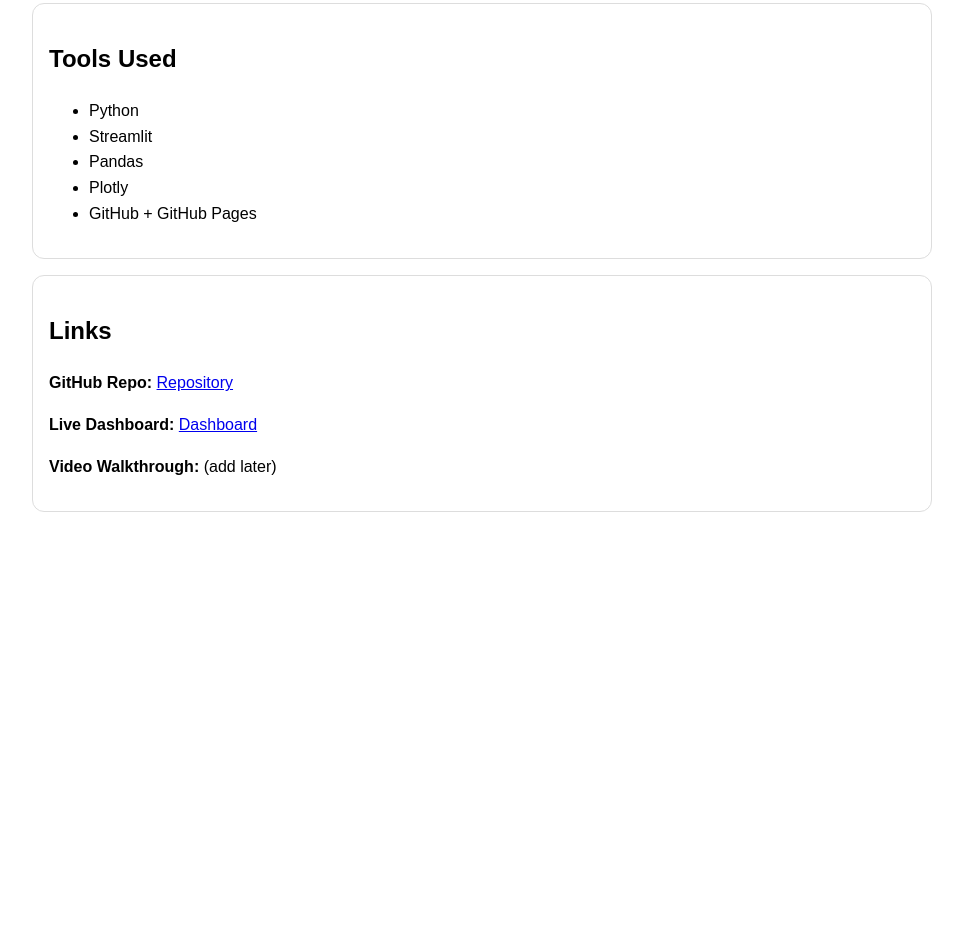
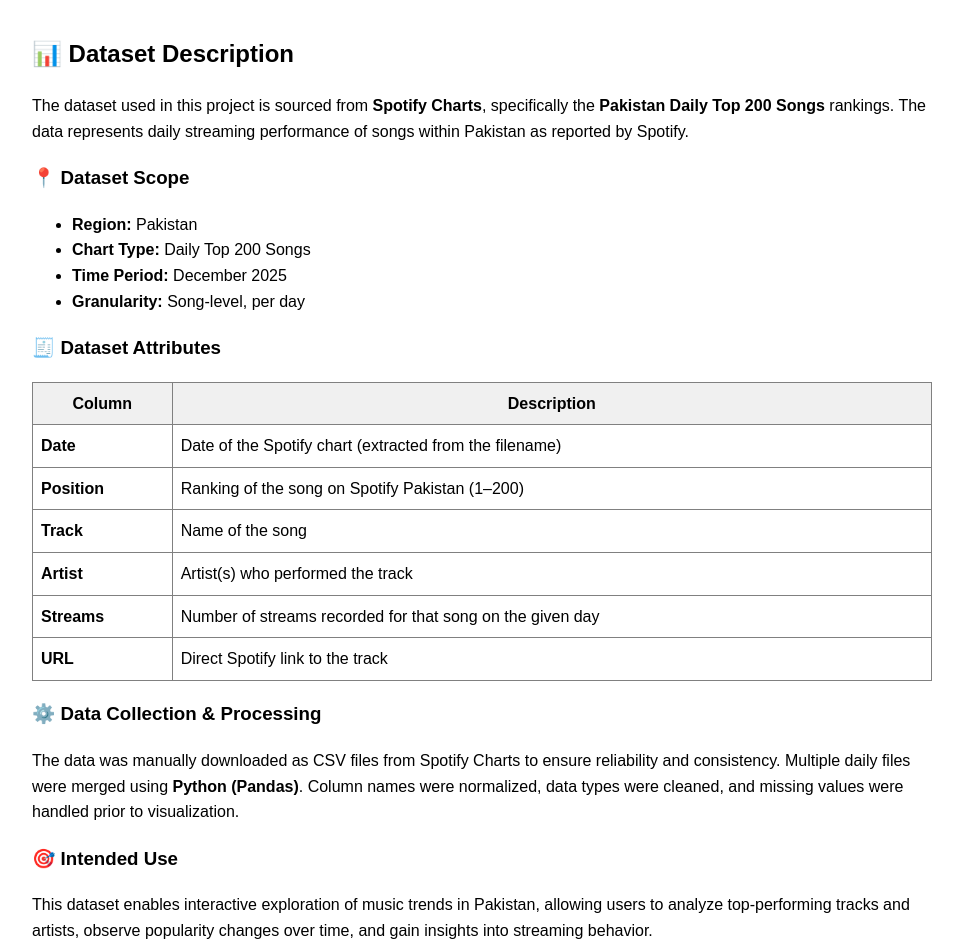
Before and after one commit to msubhan5473/spotify-pakistan-dashboard, a plain HTML site: page docs/index.html in a window 1280 px wide. Shown: the part 516-1462 px from the top of the page, without its empty margins (158-1121 px from the left). Before the commit the page ends 1058 px from the top, so only its background shows below. Drawn offline with Linux system fonts and the light colour scheme.

Commit message:
Add dataset description to GitHub Pages

```diff
--- a/docs/index.html
+++ b/docs/index.html
@@ -29,6 +29,77 @@
     </p>
   </div>
 
+  <section id="dataset" style="margin-top: 3rem;">
+  <h2>📊 Dataset Description</h2>
+
+  <p>
+    The dataset used in this project is sourced from
+    <strong>Spotify Charts</strong>, specifically the
+    <strong>Pakistan Daily Top 200 Songs</strong> rankings.
+    The data represents daily streaming performance of songs within Pakistan
+    as reported by Spotify.
+  </p>
+
+  <h3>📍 Dataset Scope</h3>
+  <ul>
+    <li><strong>Region:</strong> Pakistan</li>
+    <li><strong>Chart Type:</strong> Daily Top 200 Songs</li>
+    <li><strong>Time Period:</strong> December 2025</li>
+    <li><strong>Granularity:</strong> Song-level, per day</li>
+  </ul>
+
+  <h3>🧾 Dataset Attributes</h3>
+  <table border="1" cellpadding="8" cellspacing="0" style="border-collapse: collapse; width: 100%;">
+    <thead style="background-color: #f0f0f0;">
+      <tr>
+        <th>Column</th>
+        <th>Description</th>
+      </tr>
+    </thead>
+    <tbody>
+      <tr>
+        <td><strong>Date</strong></td>
+        <td>Date of the Spotify chart (extracted from the filename)</td>
+      </tr>
+      <tr>
+        <td><strong>Position</strong></td>
+        <td>Ranking of the song on Spotify Pakistan (1–200)</td>
+      </tr>
+      <tr>
+        <td><strong>Track</strong></td>
+        <td>Name of the song</td>
+      </tr>
+      <tr>
+        <td><strong>Artist</strong></td>
+        <td>Artist(s) who performed the track</td>
+      </tr>
+      <tr>
+        <td><strong>Streams</strong></td>
+        <td>Number of streams recorded for that song on the given day</td>
+      </tr>
+      <tr>
+        <td><strong>URL</strong></td>
+        <td>Direct Spotify link to the track</td>
+      </tr>
+    </tbody>
+  </table>
+
+  <h3>⚙️ Data Collection & Processing</h3>
+  <p>
+    The data was manually downloaded as CSV files from Spotify Charts to ensure
+    reliability and consistency. Multiple daily files were merged using
+    <strong>Python (Pandas)</strong>. Column names were normalized, data types
+    were cleaned, and missing values were handled prior to visualization.
+  </p>
+
+  <h3>🎯 Intended Use</h3>
+  <p>
+    This dataset enables interactive exploration of music trends in Pakistan,
+    allowing users to analyze top-performing tracks and artists, observe
+    popularity changes over time, and gain insights into streaming behavior.
+  </p>
+</section>
+
   <div class="card">
     <h2>Tools Used</h2>
     <ul>
```
